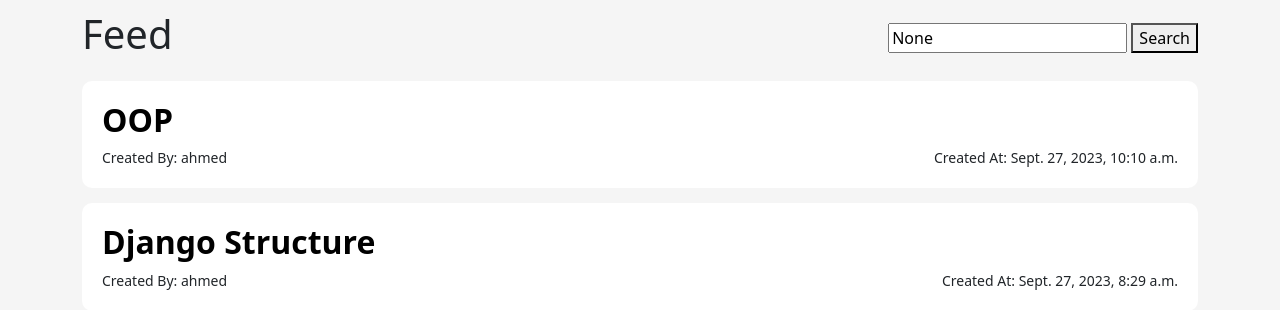
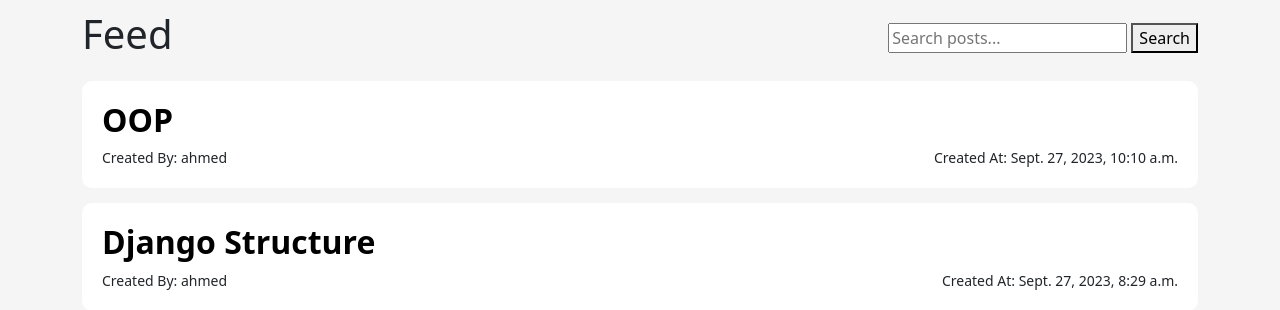
Before and after one commit to DragonsEG/G1-django-blog-app, a Django app: page /blog/show in a window 1280 px wide. Shown: the part 56-366 px from the top of the page. Run offline with Django 4.2, Linux system fonts and the light colour scheme; a user stored in the database is signed in; data comes from the database, SQL or seed files in the repository; some libraries are stand-ins or nearby versions.

Commit message:
Hello(-_-)

```diff
--- a/myApp/templates/Blog/home.html
+++ b/myApp/templates/Blog/home.html
@@ -16,7 +16,7 @@
 				<h1>Feed</h1>
 				<div>
 					<form method="get" class="search-form">
-						<input type="text" name="q" placeholder="Search" value="{{ query }}">
+						<input type="text" name="q" placeholder="Search posts..." {% if query %}value="{{ query }}"{% endif %}>
 						<button type="submit">Search</button>
 					</form>
 				</div>
```
